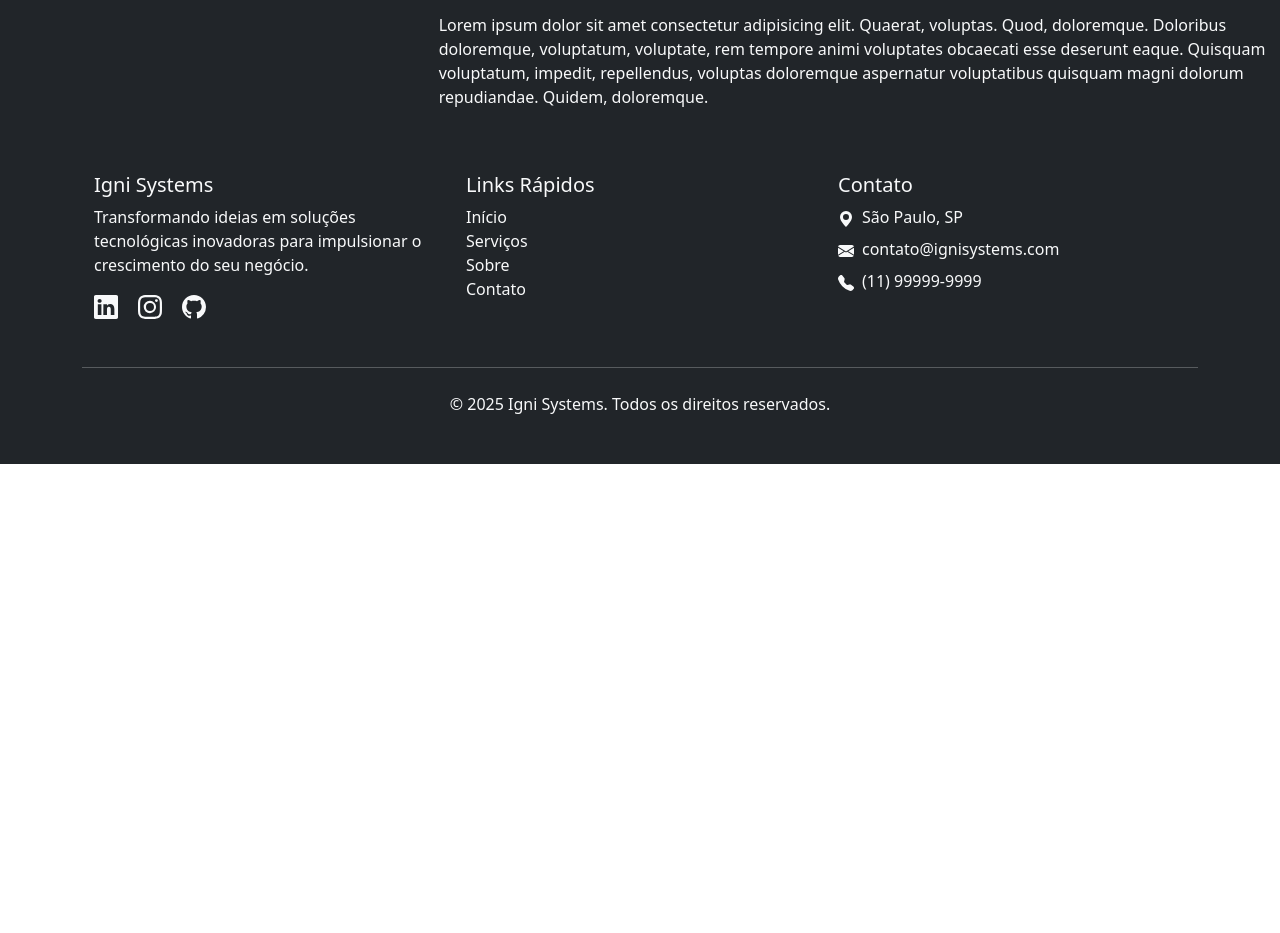
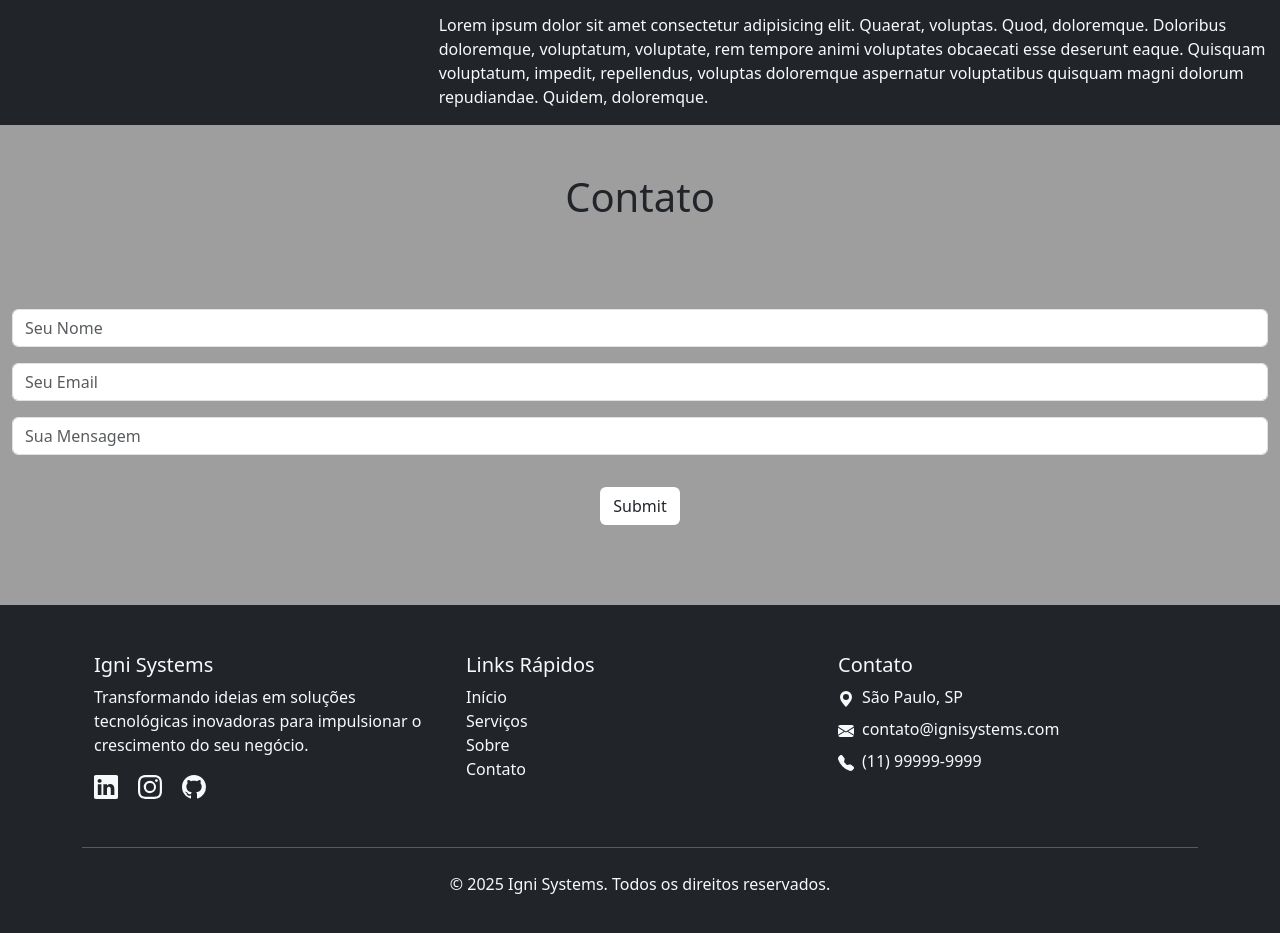
Before and after one commit to MigSilverS/Igni-Systems, a plain HTML site: page index.html in a window 1280 px wide. Shown: the part 1494-2427 px from the top of the page. Before the commit the page ends 1958 px from the top, so only its background shows below. Drawn offline with nearby package versions, Linux system fonts and the light colour scheme.

Commit message:
feat(styles): add hover effect to buttons and new contact section
Introduce a hover effect for buttons in the `.hd` and `.contato` sections to improve user interaction. Additionally, add a new contact section with a form to collect user information, enhancing the website's functionality.

```diff
--- a/css/style.css
+++ b/css/style.css
@@ -24,3 +24,16 @@
         }
     }
 }
+
+.contato {
+    background-color: #9e9e9e;
+
+    & .btn {
+        background-color: white;
+
+        &:hover {
+            background-color: #bdbbbb;
+            transition: 0.5s;
+        }
+    }
+}
--- a/index.html
+++ b/index.html
@@ -84,7 +84,7 @@
           <svg xmlns="http://www.w3.org/2000/svg" width="40" height="40" fill="currentColor" class="bi bi-pc-display"
             viewBox="0 0 16 16">
             <path
-              d="M8 1a1 1 0 0 1 1-1h6a1 1 0 0 1 1 1v14a1 1 0 0 1-1 1H9a1 1 0 0 1-1-1zm1 13.5a.5.5 0 1 0 1 0 .5.5 0 0 0-1 0m2 0a.5.5 0 1 0 1 0 .5.5 0 0 0-1 0M9.5 1a.5.5 0 0 0 0 1h5a.5.5 0 0 0 0-1zM9 3.5a.5.5 0 0 0 .5.5h5a.5.5 0 0 0 0-1h-5a.5.5 0 0 0-.5.5M1.5 2A1.5 1.5 0 0 0 0 3.5v7A1.5 1.5 0 0 0 1.5 12H6v2h-.5a.5.5 0 0 0 0 1H7v-4H1.5a.5.5 0 0 1-.5-.5v-7a.5.5 0 0 1 .5-.5H7V2z" />
+              d="M8 1a1 1 0 0 1 1-1h6a1 1 0 0 1 1 1v14a1 1 0 0 1-1 1H9a1 1 0 0 1-1-1zm1 13.5a.5.5 0 1 0 1 0 .5.5 0 0 0-1 0m2 0a.5.5 0 1 0 1 0 .5.5 0 0 0-1 0M9.5 1a.5.5 0 0 0 0 1h5a.5.5 0 0 0 0-1h-5a.5.5 0 0 0-.5.5M1.5 2A1.5 1.5 0 0 0 0 3.5v7A1.5 1.5 0 0 0 1.5 12H6v2h-.5a.5.5 0 0 0 0 1H7v-4H1.5a.5.5 0 0 1-.5-.5v-7a.5.5 0 0 1 .5-.5H7V2z" />
           </svg>
         </div>
         <h3>Sempre Atualizado</h3>
@@ -113,6 +113,27 @@
           repudiandae. Quidem, doloremque.</p>
       </div>
     </section>
+
+    <section class="row col-12 contato">
+      <h1 class="text-center mt-5">Contato</h1>
+      <form class="margin d-grid gap-3">
+        <div class="form-group">
+          <input type="text" class="form-control" id="nome" aria-describedby="nameHelp"
+            placeholder="Seu Nome">
+        </div>
+        <div class="form-group">
+          <input type="email" class="form-control" id="email" aria-describedby="emailHelp"
+            placeholder="Seu Email">
+        </div>
+        <div class="form-group">
+          <input type="text" class="form-control" id="mensagem" aria-describedby="messageHelp"
+            placeholder="Sua Mensagem">
+        </div>
+        <div class="text-center">
+          <button type="submit" class="btn mt-3">Submit</button>
+        </div>
+      </form>
+    </section>
   </main>
 
   <footer class="bg-dark text-light py-5">
@@ -122,14 +143,20 @@
           <h5>Igni Systems</h5>
           <p>Transformando ideias em soluções tecnológicas inovadoras para impulsionar o crescimento do seu negócio.</p>
           <div class="social-icons">
-            <a href="#" class="text-light me-3"><svg xmlns="http://www.w3.org/2000/svg" width="24" height="24" fill="currentColor" class="bi bi-linkedin" viewBox="0 0 16 16">
-              <path d="M0 1.146C0 .513.526 0 1.175 0h13.65C15.474 0 16 .513 16 1.146v13.708c0 .633-.526 1.146-1.175 1.146H1.175C.526 16 0 15.487 0 14.854zm4.943 12.248V6.169H2.542v7.225zm-1.2-8.212c.837 0 1.358-.554 1.358-1.248-.015-.709-.52-1.248-1.342-1.248S2.4 3.226 2.4 3.934c0 .694.521 1.248 1.327 1.248zm4.908 8.212V9.359c0-.216.016-.432.08-.586.173-.431.568-.878 1.232-.878.869 0 1.216.662 1.216 1.634v3.865h2.401V9.25c0-2.22-1.184-3.252-2.764-3.252-1.274 0-1.845.7-2.165 1.193v.025h-.016l.016-.025V6.169h-2.4c.03.678 0 7.225 0 7.225z"/>
+            <a href="#" class="text-light me-3"><svg xmlns="http://www.w3.org/2000/svg" width="24" height="24"
+                fill="currentColor" class="bi bi-linkedin" viewBox="0 0 16 16">
+                <path
+                  d="M0 1.146C0 .513.526 0 1.175 0h13.65C15.474 0 16 .513 16 1.146v13.708c0 .633-.526 1.146-1.175 1.146H1.175C.526 16 0 15.487 0 14.854zm4.943 12.248V6.169H2.542v7.225zm-1.2-8.212c.837 0 1.358-.554 1.358-1.248-.015-.709-.52-1.248-1.342-1.248S2.4 3.226 2.4 3.934c0 .694.521 1.248 1.327 1.248zm4.908 8.212V9.359c0-.216.016-.432.08-.586.173-.431.568-.878 1.232-.878.869 0 1.216.662 1.216 1.634v3.865h2.401V9.25c0-2.22-1.184-3.252-2.764-3.252-1.274 0-1.845.7-2.165 1.193v.025h-.016l.016-.025V6.169h-2.4c.03.678 0 7.225 0 7.225z" />
               </svg></a>
-            <a href="#" class="text-light me-3"><svg xmlns="http://www.w3.org/2000/svg" width="24" height="24" fill="currentColor" class="bi bi-instagram" viewBox="0 0 16 16">
-              <path d="M8 0C5.829 0 5.556.01 4.703.048 3.85.088 3.269.222 2.76.42a3.9 3.9 0 0 0-1.417.923A3.9 3.9 0 0 0 .42 2.76C.222 3.268.087 3.85.048 4.7.01 5.555 0 5.827 0 8.001c0 2.172.01 2.444.048 3.297.04.852.174 1.433.372 1.942.205.526.478.972.923 1.417.444.445.89.719 1.416.923.51.198 1.09.333 1.942.372C5.555 15.99 5.827 16 8 16s2.444-.01 3.298-.048c.851-.04 1.434-.174 1.943-.372a3.9 3.9 0 0 0 1.416-.923c.445-.445.718-.891.923-1.417.197-.509.332-1.09.372-1.942C15.99 10.445 16 10.173 16 8s-.01-2.445-.048-3.299c-.04-.851-.175-1.433-.372-1.941a3.9 3.9 0 0 0-.923-1.417A3.9 3.9 0 0 0 13.24.42c-.51-.198-1.092-.333-1.943-.372C10.443.01 10.172 0 7.998 0zm-.717 1.442h.718c2.136 0 2.389.007 3.232.046.78.035 1.204.166 1.486.275.373.145.64.319.92.599s.453.546.598.92c.11.281.24.705.275 1.485.039.843.047 1.096.047 3.231s-.008 2.389-.047 3.232c-.035.78-.166 1.203-.275 1.485a2.5 2.5 0 0 1-.599.919c-.28.28-.546.453-.92.598-.28.11-.704.24-1.485.276-.843.038-1.096.047-3.232.047s-2.39-.009-3.233-.047c-.78-.036-1.203-.166-1.485-.276a2.5 2.5 0 0 1-.92-.598 2.5 2.5 0 0 1-.6-.92c-.109-.281-.24-.705-.275-1.485-.038-.843-.046-1.096-.046-3.233s.008-2.388.046-3.231c.036-.78.166-1.204.276-1.486.145-.373.319-.64.599-.92s.546-.453.92-.598c.282-.11.705-.24 1.485-.276.738-.034 1.024-.044 2.515-.045zm4.988 1.328a.96.96 0 1 0 0 1.92.96.96 0 0 0 0-1.92m-4.27 1.122a4.109 4.109 0 1 0 0 8.217 4.109 4.109 0 0 0 0-8.217m0 1.441a2.667 2.667 0 1 1 0 5.334 2.667 2.667 0 0 1 0-5.334"/>
+            <a href="#" class="text-light me-3"><svg xmlns="http://www.w3.org/2000/svg" width="24" height="24"
+                fill="currentColor" class="bi bi-instagram" viewBox="0 0 16 16">
+                <path
+                  d="M8 0C5.829 0 5.556.01 4.703.048 3.85.088 3.269.222 2.76.42a3.9 3.9 0 0 0-1.417.923A3.9 3.9 0 0 0 .42 2.76C.222 3.268.087 3.85.048 4.7.01 5.555 0 5.827 0 8.001c0 2.172.01 2.444.048 3.297.04.852.174 1.433.372 1.942.205.526.478.972.923 1.417.444.445.89.719 1.416.923.51.198 1.09.333 1.942.372C5.555 15.99 5.827 16 8 16s2.444-.01 3.298-.048c.851-.04 1.434-.174 1.943-.372a3.9 3.9 0 0 0 1.416-.923c.445-.445.718-.891.923-1.417.197-.509.332-1.09.372-1.942C15.99 10.445 16 10.173 16 8s-.01-2.445-.048-3.299c-.04-.851-.175-1.433-.372-1.941a3.9 3.9 0 0 0-.923-1.417A3.9 3.9 0 0 0 13.24.42c-.51-.198-1.092-.333-1.943-.372C10.443.01 10.172 0 7.998 0zm-.717 1.442h.718c2.136 0 2.389.007 3.232.046.78.035 1.204.166 1.486.275.373.145.64.319.92.599s.453.546.598.92c.11.281.24.705.275 1.485.039.843.047 1.096.047 3.231s-.008 2.389-.047 3.232c-.035.78-.166 1.203-.275 1.485a2.5 2.5 0 0 1-.599.919c-.28.28-.546.453-.92.598-.28.11-.704.24-1.485.276-.843.038-1.096.047-3.232.047s-2.39-.009-3.233-.047c-.78-.036-1.203-.166-1.485-.276a2.5 2.5 0 0 1-.92-.598 2.5 2.5 0 0 1-.6-.92c-.109-.281-.24-.705-.275-1.485-.038-.843-.046-1.096-.046-3.233s.008-2.388.046-3.231c.036-.78.166-1.204.276-1.486.145-.373.319-.64.599-.92s.546-.453.92-.598c.282-.11.705-.24 1.485-.276.738-.034 1.024-.044 2.515-.045zm4.988 1.328a.96.96 0 1 0 0 1.92.96.96 0 0 0 0-1.92m-4.27 1.122a4.109 4.109 0 1 0 0 8.217 4.109 4.109 0 0 0 0-8.217m0 1.441a2.667 2.667 0 1 1 0 5.334 2.667 2.667 0 0 1 0-5.334" />
               </svg></a>
-            <a href="#" class="text-light"><svg xmlns="http://www.w3.org/2000/svg" width="24" height="24" fill="currentColor" class="bi bi-github" viewBox="0 0 16 16">
-              <path d="M8 0C3.58 0 0 3.58 0 8c0 3.54 2.29 6.53 5.47 7.59.4.07.55-.17.55-.38 0-.19-.01-.82-.01-1.49-2.01.37-2.53-.49-2.69-.94-.09-.23-.48-.94-.82-1.13-.28-.15-.68-.52-.01-.53.63-.01 1.08.58 1.23.82.72 1.21 1.87.87 2.33.66.07-.52.28-.87.51-1.07-1.78-.2-3.64-.89-3.64-3.95 0-.87.31-1.59.82-2.15-.08-.2-.36-1.02.08-2.12 0 0 .67-.21 2.2.82.64-.18 1.32-.27 2-.27s1.36.09 2 .27c1.53-1.04 2.2-.82 2.2-.82.44 1.1.16 1.92.08 2.12.51.56.82 1.27.82 2.15 0 3.07-1.87 3.75-3.65 3.95.29.25.54.73.54 1.48 0 1.07-.01 1.93-.01 2.2 0 .21.15.46.55.38A8.01 8.01 0 0 0 16 8c0-4.42-3.58-8-8-8"/>
+            <a href="#" class="text-light"><svg xmlns="http://www.w3.org/2000/svg" width="24" height="24"
+                fill="currentColor" class="bi bi-github" viewBox="0 0 16 16">
+                <path
+                  d="M8 0C3.58 0 0 3.58 0 8c0 3.54 2.29 6.53 5.47 7.59.4.07.55-.17.55-.38 0-.19-.01-.82-.01-1.49-2.01.37-2.53-.49-2.69-.94-.09-.23-.48-.94-.82-1.13-.28-.15-.68-.52-.01-.53.63-.01 1.08.58 1.23.82.72 1.21 1.87.87 2.33.66.07-.52.28-.87.51-1.07-1.78-.2-3.64-.89-3.64-3.95 0-.87.31-1.59.82-2.15-.08-.2-.36-1.02.08-2.12 0 0 .67-.21 2.2.82.64-.18 1.32-.27 2-.27s1.36.09 2 .27c1.53-1.04 2.2-.82 2.2-.82.44 1.1.16 1.92.08 2.12.51.56.82 1.27.82 2.15 0 3.07-1.87 3.75-3.65 3.95.29.25.54.73.54 1.48 0 1.07-.01 1.93-.01 2.2 0 .21.15.46.55.38A8.01 8.01 0 0 0 16 8c0-4.42-3.58-8-8-8" />
               </svg></a>
           </div>
         </div>
@@ -145,14 +172,19 @@
         <div class="col-md-4 mb-4">
           <h5>Contato</h5>
           <ul class="list-unstyled">
-            <li class="mb-2"><svg xmlns="http://www.w3.org/2000/svg" width="16" height="16" fill="currentColor" class="bi bi-geo-alt-fill me-2" viewBox="0 0 16 16">
-              <path d="M8 16s6-5.686 6-10A6 6 0 0 0 2 6c0 4.314 6 10 6 10m0-7a3 3 0 1 1 0-6 3 3 0 0 1 0 6"/>
+            <li class="mb-2"><svg xmlns="http://www.w3.org/2000/svg" width="16" height="16" fill="currentColor"
+                class="bi bi-geo-alt-fill me-2" viewBox="0 0 16 16">
+                <path d="M8 16s6-5.686 6-10A6 6 0 0 0 2 6c0 4.314 6 10 6 10m0-7a3 3 0 1 1 0-6 3 3 0 0 1 0 6" />
               </svg>São Paulo, SP</li>
-            <li class="mb-2"><svg xmlns="http://www.w3.org/2000/svg" width="16" height="16" fill="currentColor" class="bi bi-envelope-fill me-2" viewBox="0 0 16 16">
-              <path d="M.05 3.555A2 2 0 0 1 2 2h12a2 2 0 0 1 1.95 1.555L8 8.414zM0 4.697v7.104l5.803-3.558zM6.761 8.83l-6.57 4.027A2 2 0 0 0 2 14h12a2 2 0 0 0 1.808-1.144l-6.57-4.027L8 9.586zm3.436-.586L16 11.801V4.697z"/>
+            <li class="mb-2"><svg xmlns="http://www.w3.org/2000/svg" width="16" height="16" fill="currentColor"
+                class="bi bi-envelope-fill me-2" viewBox="0 0 16 16">
+                <path
+                  d="M.05 3.555A2 2 0 0 1 2 2h12a2 2 0 0 1 1.95 1.555L8 8.414zM0 4.697v7.104l5.803-3.558zM6.761 8.83l-6.57 4.027A2 2 0 0 0 2 14h12a2 2 0 0 0 1.808-1.144l-6.57-4.027L8 9.586zm3.436-.586L16 11.801V4.697z" />
               </svg>contato@ignisystems.com</li>
-            <li><svg xmlns="http://www.w3.org/2000/svg" width="16" height="16" fill="currentColor" class="bi bi-telephone-fill me-2" viewBox="0 0 16 16">
-              <path fill-rule="evenodd" d="M1.885.511a1.745 1.745 0 0 1 2.61.163L6.29 2.98c.329.423.445.974.315 1.494l-.547 2.19a.68.68 0 0 0 .178.643l2.457 2.457a.68.68 0 0 0 .644.178l2.189-.547a1.75 1.75 0 0 1 1.494.315l2.306 1.794c.829.645.905 1.87.163 2.611l-1.034 1.034c-.74.74-1.846 1.065-2.877.702a18.6 18.6 0 0 1-7.01-4.42 18.6 18.6 0 0 1-4.42-7.009c-.362-1.03-.037-2.137.703-2.877z"/>
+            <li><svg xmlns="http://www.w3.org/2000/svg" width="16" height="16" fill="currentColor"
+                class="bi bi-telephone-fill me-2" viewBox="0 0 16 16">
+                <path fill-rule="evenodd"
+                  d="M1.885.511a1.745 1.745 0 0 1 2.61.163L6.29 2.98c.329.423.445.974.315 1.494l-.547 2.19a.68.68 0 0 0 .178.643l2.457 2.457a.68.68 0 0 0 .644.178l2.189-.547a1.75 1.75 0 0 1 1.494.315l2.306 1.794c.829.645.905 1.87.163 2.611l-1.034 1.034c-.74.74-1.846 1.065-2.877.702a18.6 18.6 0 0 1-7.01-4.42 18.6 18.6 0 0 1-4.42-7.009c-.362-1.03-.037-2.137.703-2.877z" />
               </svg>(11) 99999-9999</li>
           </ul>
         </div>
```
Lines whose indentation alone changed are shown as unchanged.
